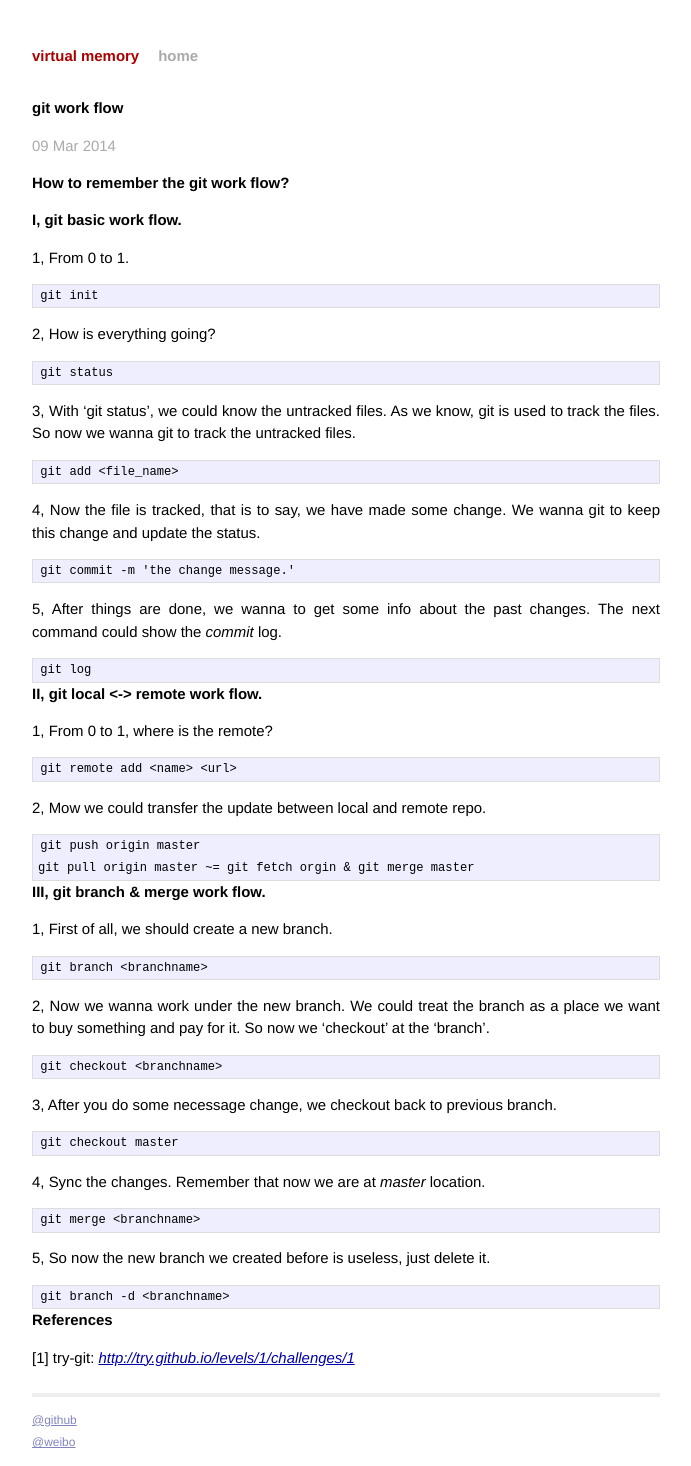
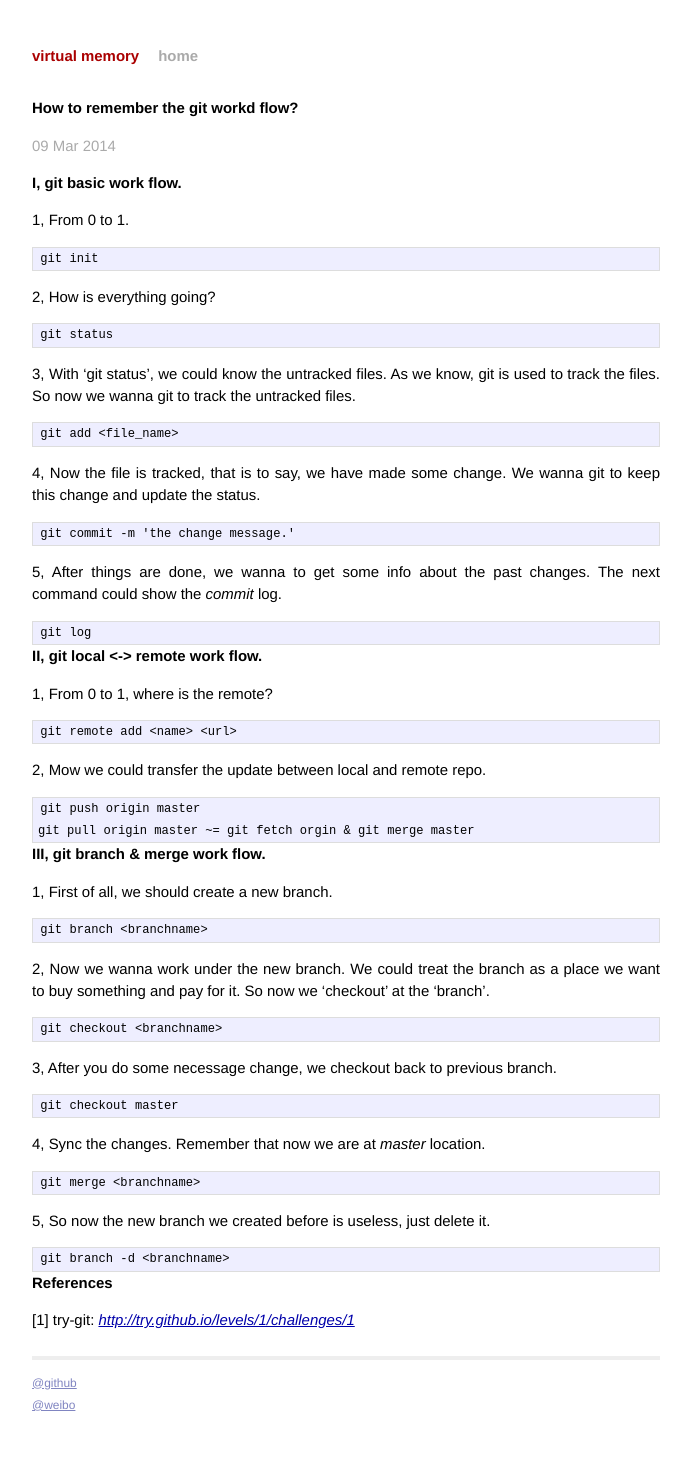
Before and after one commit to caigen/caigen.github.io, a Jekyll site: the page built from _posts/2014-03-09-git-work-flow.markdown, in a window 1280 px wide. Shown: the whole page, without its empty margins (294-985 px from the left). Built offline with Jekyll 4.4.1, drawn with Linux system fonts in a browser that asks for light colours; Markdown is read by kramdown in place of the engine named in the settings; after the commit the page ends 1428 px from its top, so only the background shows below that.

Commit message:
change the post title.

```diff
--- a/_posts/2014-03-09-git-work-flow.markdown
+++ b/_posts/2014-03-09-git-work-flow.markdown
@@ -1,10 +1,8 @@
 ---
 layout: post
-title: "git work flow"
+title: "How to remember the git workd flow?"
 date: 2014-03-09 14:16:00
 ---
-
-#How to remember the git work flow?
 
 ###I, git basic work flow.
 
```
